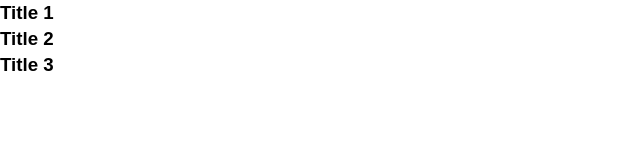
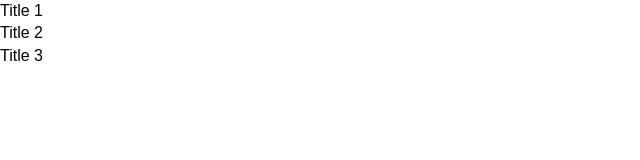
Before and after one commit to nitishprabhu26/todoList_React, a React (Create React App) app in the folder todo_list_app/: page / in a window 1280 px wide. Shown: the top 160 px of the page, without its empty margins (0-640 px from the left). Built offline with nearby package versions, Linux system fonts and the light colour scheme; the HTML template or start-up script is replaced by a standard one.

Commit message:
Added PropTypes to the components

```diff
--- a/todo_list_app/src/components/Todoitem.js
+++ b/todo_list_app/src/components/Todoitem.js
@@ -1,11 +1,22 @@
 import React, { Component } from 'react'
+import PropTypes from "prop-types";
 
-export default class Todoitem extends Component {
+export default class TodoItem extends Component {
     render() {
         return (
             <div>
-                <h1>hello</h1>
+                <p>{this.props.todo.title}</p>
             </div>
         )
     }
 }
+
+// PropTypes
+TodoItem.propTypes = {
+    todo: PropTypes.object.isRequired,
+    // markComplete: PropTypes.func.isRequired,
+    // delTodo: PropTypes.func.isRequired,
+  };
+
+// not needed since check line 3
+// export default TodoItem
--- a/todo_list_app/src/components/Todos.js
+++ b/todo_list_app/src/components/Todos.js
@@ -1,6 +1,6 @@
-
 import React from 'react';
-
+import TodoItem from './TodoItem'
+import PropTypes from 'prop-types';
 
 class Todos extends React.Component {
 
@@ -8,11 +8,22 @@
     // console.log(this.props.Todos)
 
     // https://reactjs.org/docs/lists-and-keys.html#keys
+//   return this.props.todos.map((todo) => (
+// //   <h3 key={todo.id}>{ todo.title}</h3>
+//   ));
+
   return this.props.todos.map((todo) => (
-  <h3 key={todo.id}>{ todo.title}</h3>
-  ));
+    <TodoItem key={todo.id} todo={todo} />
+    ));
+
 
 }
 }
+// PropTypes: a sort of validation for properties that a component should have. (Good practice)
+Todos.propTypes = {
+    todos: PropTypes.array.isRequired,
+    // markComplete: PropTypes.func.isRequired,
+    // delTodo: PropTypes.func.isRequired,
+  }
 
 export default Todos;
```
